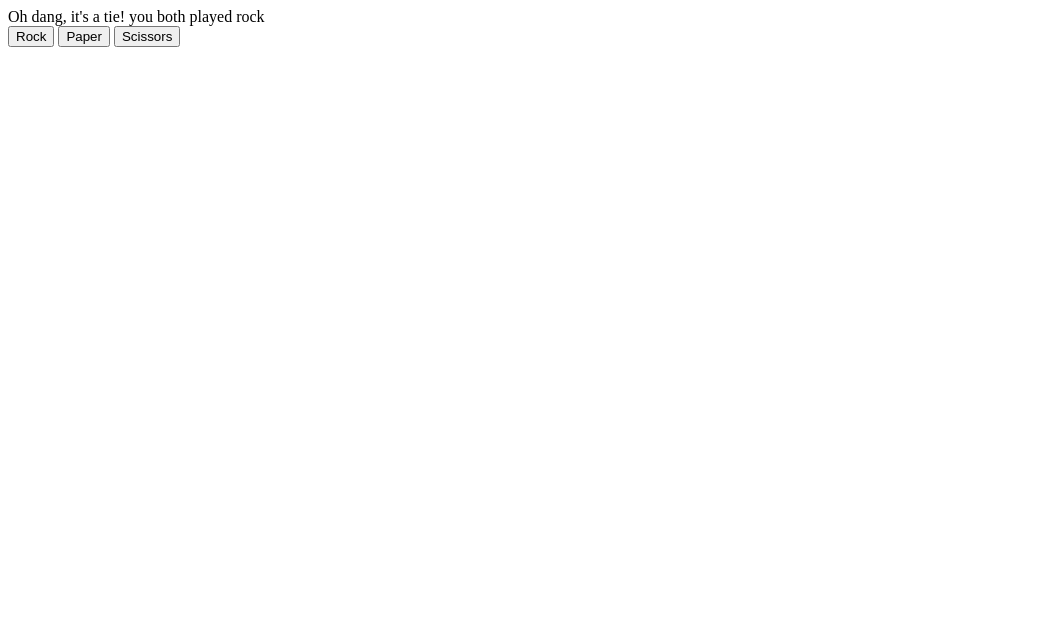
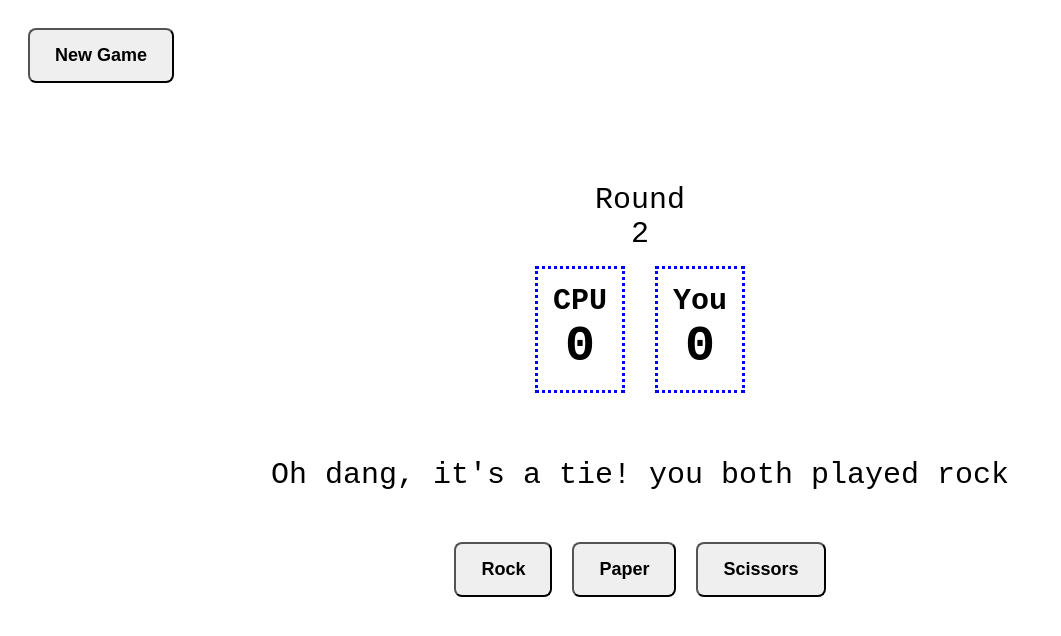
Before and after one commit to blrbb/rps, a plain HTML site: page index.html in a window 1280 px wide. Both pictures are taken after a click on the button "Rock". Shown: the whole page, without its empty margins (0-1061 px from the left). Drawn offline with Linux system fonts and the light colour scheme.

Commit message:
Add CSS and clean up UI

```diff
--- a/index.html
+++ b/index.html
@@ -3,13 +3,22 @@
 <head>
     <meta charset="UTF-8">
     <meta name="viewport" content="width=device-width, initial-scale=1.0">
+    <link rel="stylesheet" href="style.css">
     <title>Rock Paper Scissors</title>
     <script src="rps-game.js" defer></script>
 </head>
 <body>
+<button id="new-game-button">New Game</button>
+<div id="game-container">
+    <div>Round</div>
+    <div id="round-count"></div>
     <div id="scoreboard">
-    <div id="cpu-score"></div>
-    <div id="player-score"></div>
+        <div class="scorecard">CPU
+            <div id="cpu-score" class="score"></div>
+        </div>
+        <div class="scorecard">You
+            <div id="player-score" class="score"></div>
+        </div>
     </div>
     <div id="round-results"></div>
     <div class="buttons">
@@ -17,5 +26,7 @@
         <button class="rps-selection" id="paper">Paper</button>
         <button class="rps-selection" id="scissors">Scissors</button>
     </div>
+    <div></div>
+</div>
 </body>
 </html>
--- a/rps-game.js
+++ b/rps-game.js
@@ -1,13 +1,75 @@
-// game();
-// Randomly returns rock,paper,scissors
+"use strict";
+let playerScore = 0;
+let cpuScore = 0;
+let roundNum = 1;
+
+document.querySelector("#new-game-button").addEventListener("click", newGame);
+
+newGame();
+
+function newGame() {
+    playerScore = 0;
+    cpuScore = 0;
+    roundNum = 1;
     addEventListeners();
+    updateScoreboard();
+    displayResult(`Let's play some Rock Paper Scissors. First one to 3 wins.\r\n Good Luck!`)
+}
+
+
+function playRound(e) {
+    // Double check to make sure inputs are all lowercase
+    let playerSelection = e.target.id;
+    playerSelection = playerSelection.toLowerCase();
+    let computerSelection = getComputerChoice();
+
+    let result = getRoundResults();
+    if (result === "win") playerScore++;
+    else if (result === "lose") cpuScore++;
+    roundNum++;
+    updateScoreboard();
+    checkGameOver();
+
+    function getRoundResults() {
+
+        if (playerSelection === computerSelection) {
+            displayResult("Oh dang, it's a tie! you both played " + playerSelection) + ". Gotta go again.";
+            return "tie";
+        }
+        switch (playerSelection + " " + computerSelection) {
+            case "rock scissors":
+            case "scissors paper":
+            case "paper rock":
+                displayResult("Congratulatations! You win!!!! " + capitalize(playerSelection) + " beats " + capitalize(computerSelection));
+                return "win";
+
+            default:
+                displayResult("You lose :( " + capitalize(computerSelection) + " beats " + capitalize(playerSelection));
+                return "lose";
+
+        }
+    }
+}
+
+function displayResult(textToDisplay) {
+    let resultDiv = document.getElementById("round-results");
+    resultDiv.textContent = textToDisplay;
+}
+
+function displayFinalResults(textToDisplay){
+    displayResult(textToDisplay);
+    let resultDiv = document.getElementById("round-results");
+
+    resultDiv.classList.add("game-over-result");
+
+    let rpsButtons = document.querySelectorAll(".rps-selection");
+    rpsButtons.forEach(button => button.removeEventListener("click", playRound));
+}
 
 function addEventListeners() {
     let rpsButtons = document.querySelectorAll(".rps-selection");
 
-    rpsButtons.forEach(button => button.addEventListener("click", function () {
-        playRound(button.id, getComputerChoice());
-    }))
+    rpsButtons.forEach(button => button.addEventListener("click", playRound));
 }
 
 function getComputerChoice() {
@@ -25,67 +87,26 @@ function getComputerChoice() {
     }
 }
 
-function playRound(playerSelection = "", computerSelection) {
-    // Double check to make sure inputs are all lowercase
-    playerSelection = playerSelection.toLowerCase();
-    computerSelection = computerSelection.toLowerCase();
-
-    if (playerSelection === computerSelection) {
-        displayResult("Oh dang, it's a tie! you both played " + playerSelection) + ". Gotta go again.";
-        return "tie";
+function updateScoreboard() {
+    let playerScoreDiv = document.getElementById("player-score");
+    let cpuScoreDiv = document.getElementById("cpu-score");
+    let roundCountDiv = document.getElementById("round-count");
+    roundCountDiv.textContent = roundNum;
+    playerScoreDiv.textContent = playerScore;
+    cpuScoreDiv.textContent = cpuScore;
 }
 
-    switch (playerSelection + " " + computerSelection) {
-        case "rock scissors":
-        case "scissors paper":
-        case "paper rock":
-            displayResult("Congratulatations! You win!!!! " + capitalize(playerSelection) + " beats " + capitalize(computerSelection));
-            return "win";
-
-        default:
-            displayResult("You lose :( " + capitalize(computerSelection) + " beats " + capitalize(playerSelection));
-            return "lose";
-
-    }
-
-    function displayResult(textToDisplay){
-        let resultDiv = document.getElementById("round-results");
-        resultDiv.textContent = textToDisplay;
-    }
-}
 function capitalize(input) {
     // debugger;
     return input.replace(input, input.toLowerCase()).replace(input.charAt(0), input.charAt(0).toUpperCase());
 }
 
-function game() {
-    let playerScore = 0;
-    let cpuScore = 0;
-    let roundNum = 1;
-
-    alert("We're going to play rock paper scissors. First one to 3 wins.\n\nGood luck!")
-
-    while (playerScore < 3 && cpuScore < 3) {
-        let playerSelection;
-        playerSelection = prompt("Round: " + roundNum + "\n\nRock, Paper or Scissors?");
-
-        playerSelection = playerSelection.toLowerCase().trim();
-        let cpuSelection = getComputerChoice();
-
-        while (playerSelection !== "rock" && playerSelection !== "paper" && playerSelection !== "scissors") {
-            playerSelection = prompt(playerSelection + " is not a valid option in Rock Paper Scissors, please try again.");
-            playerSelection = playerSelection.toLowerCase().trim();
-        }
-        let result = playRound(playerSelection, cpuSelection);
-
-        if (result === "win") playerScore++;
-        else if (result === "lose") cpuScore++;
-        roundNum++;
-    }
+function checkGameOver(winCount = 5) {
+    if (playerScore < winCount && cpuScore < winCount) return;
 
     let result = (playerScore > cpuScore) ? "You Win!" : (cpuScore > playerScore) ? "You Lose :(" : "Meh. It's a tie. Better play again.";
 
     let gameOverMsg = "Final Results\nNumber of rounds played: " + roundNum + "\nPlayer Score: " + playerScore + "\nCPU Score: " + cpuScore + "\n\n" + result;
 
-    alert(gameOverMsg);
+    displayFinalResults(result);
 }
--- /dev/null
+++ b/style.css
@@ -0,0 +1,53 @@
+body {
+    font-family: monospace;
+    padding: 20px;
+    font-size: 30px;
+}
+
+#game-container {
+    display: flex;
+    flex-direction: column;
+    justify-content: space-around;
+    align-items: center;
+    margin: 100px;
+}
+#scoreboard {
+    display: flex;
+    justify-content: space-around;
+    text-align: center;
+}
+.game-over-result {
+    font-weight:bolder;
+    font-size: xxx-large;
+}
+
+.buttons {
+    display: flex;
+    justify-content: space-around;
+    gap: 20px;
+}
+ button {
+     font-weight: 700;
+     font-size: 38px;
+     padding: 15px 25px;
+     font-size: large;
+     border-radius: 8px;
+ }
+ .scorecard{
+     flex: 100px;
+     border:3px dotted blue;
+     padding: 15px;
+     margin: 15px;
+     max-width: 60px;
+     font-weight: bold;
+ }
+ #round-results {
+     margin: 50px auto;
+ }
+
+ .score {
+     font-size: 50px;
+ }
+ #round-results{
+     text-align: center;
+ }
```
Lines whose indentation alone changed are shown as unchanged.
